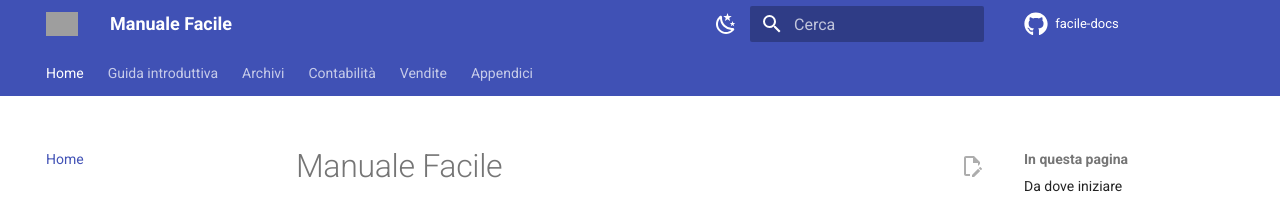
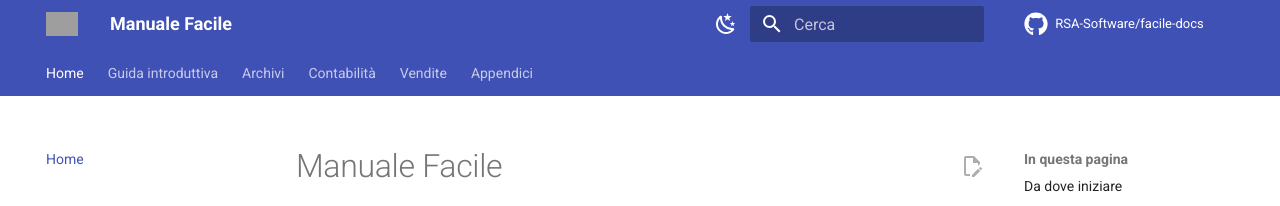
Before and after one commit to RSA-Software/facile-docs, an MkDocs documentation site: the page built from docs/index.md, in a window 1280 px wide. Shown: the top 206 px of the page. Built offline with MkDocs 1.6.1 and Material for MkDocs 9.7.7, drawn with Linux system fonts in a browser that asks for light colours; comment, search, counter and statistics services are not loaded; grey boxes are pictures that could not be loaded.

Commit message:
Update mkdocs.yml

```diff
--- a/mkdocs.yml
+++ b/mkdocs.yml
@@ -1,14 +1,14 @@
 site_name: Manuale Facile
 site_description: Manuale utente del gestionale Facile — guida operativa maschera per maschera
 site_author: R.S.A. S.a.s. di Capizzi, Furnari & C.
-site_url: https://rsasoftware.github.io/facile-docs/   # <-- sostituire con il dominio definitivo
+site_url: https://rsa-software.github.io/facile-docs/   # <-- sostituire con il dominio definitivo
 copyright: © R.S.A. S.a.s. — Tutti i diritti riservati
 
 # ---------------------------------------------------------------------------
 # Repository (mostra il link "Modifica questa pagina" su ogni documento)
 # ---------------------------------------------------------------------------
-repo_url: https://github.com/rsasoftware/facile-docs
-repo_name: facile-docs
+repo_url: https://github.com/RSA-software/facile-docs
+repo_name: RSA-Software/facile-docs
 edit_uri: edit/main/docs/
 
 docs_dir: docs
```
